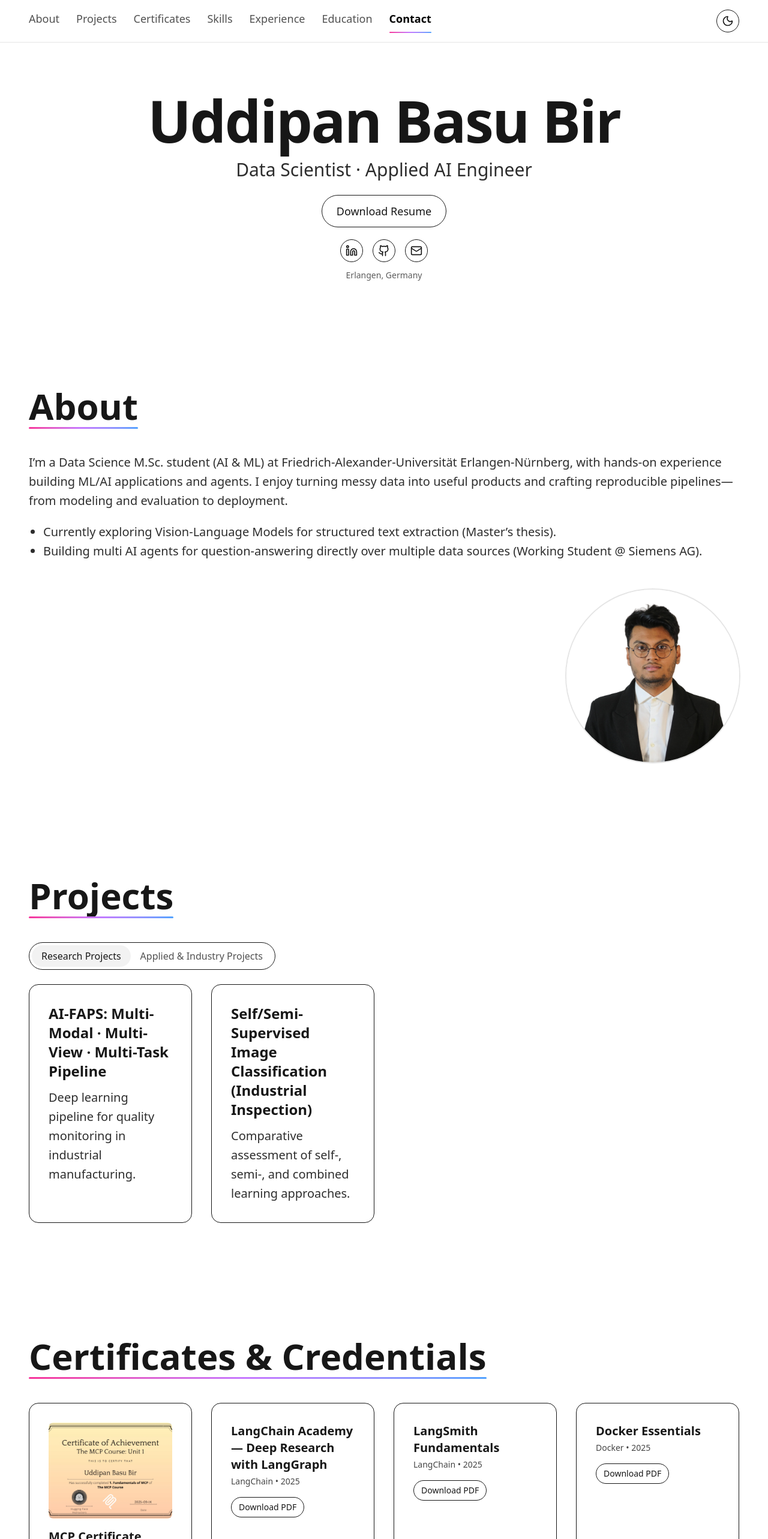
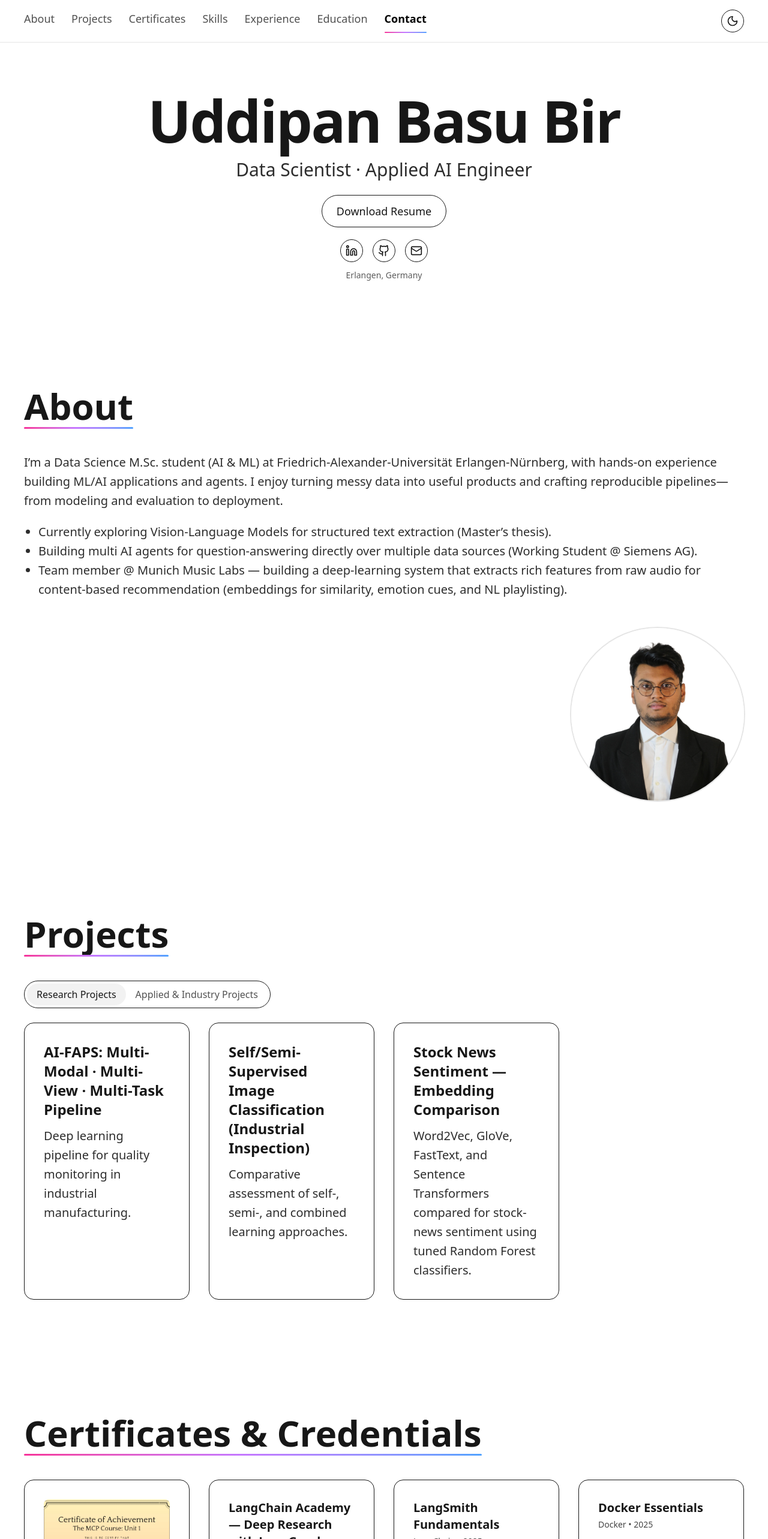
Before and after one commit to uddipan77/portfolio_Uddipan, a Next.js app in the folder site/: page / in a window 1280 px wide. Shown: the top 2566 px of the page at 60% size. Built offline with nearby package versions, Linux system fonts and the light colour scheme.

Commit message:
updating the UI

```diff
--- a/site/app/page.tsx
+++ b/site/app/page.tsx
@@ -7,8 +7,16 @@ import { useEffect, useMemo, useRef, useState } from "react";
 import { motion } from "framer-motion";
 import { Github, Linkedin, Mail, Moon, Sun } from "lucide-react";
 
-// 🔹 Include "certificates" in the nav order
-const SECTION_IDS = ["about", "projects", "certificates", "skills", "experience", "education", "contact"] as const;
+// 🔹 Include "certificates" in the nav order so scroll-spy highlights it
+const SECTION_IDS = [
+  "about",
+  "projects",
+  "certificates",
+  "skills",
+  "experience",
+  "education",
+  "contact",
+] as const;
 type SectionId = (typeof SECTION_IDS)[number];
 
 const FORMSPREE_ENDPOINT = "https://formspree.io/f/xyzdbayk";
@@ -22,22 +30,19 @@ type Cert = {
   title: string;
   issuer?: string;
   year?: string;
-  file?: string;    // optional PDF path in /public
-  image?: string;   // optional preview image path in /public
-  verify?: string;  // optional verification URL
+  file?: string; // optional PDF path in /public
+  image?: string; // optional preview image path in /public
+  verify?: string; // optional verification URL
 };
 
 // PDFs live in /public/assets/certificates ; images in /public/images/certificates
 const CERTS: Cert[] = [
-  // 👇 This one uses only an IMAGE (its own tile)
   {
     title: "MCP Certificate (Preview)",
     issuer: "Microsoft",
     year: "—",
     image: "/images/certificates/mcp.webp",
-    // file: undefined,
   },
-  // 👇 These use PDFs (and could also have an image if you add one later)
   {
     title: "LangChain Academy — Deep Research with LangGraph",
     issuer: "LangChain",
@@ -66,9 +71,19 @@ const PROJECTS = {
       link: "https://github.com/uddipan77/AI-FAPS-Multi-Modal-View-Task-Pipeline",
     },
     {
-      name: "Self/Semi-Supervised Image Classification (Industrial Inspection)",
+      name:
+        "Self/Semi-Supervised Image Classification (Industrial Inspection)",
       desc: "Comparative assessment of self-, semi-, and combined learning approaches.",
-      link: "https://github.com/uddipan77/ai-faps-self-semi-combined-dl-pipeline-industrial-inspection",
+      link:
+        "https://github.com/uddipan77/ai-faps-self-semi-combined-dl-pipeline-industrial-inspection",
+    },
+    // 🔹 New research project
+    {
+      name: "Stock News Sentiment — Embedding Comparison",
+      desc:
+        "Word2Vec, GloVe, FastText, and Sentence Transformers compared for stock-news sentiment using tuned Random Forest classifiers.",
+      link:
+        "https://github.com/uddipan77/stock-sentiment-embeddings-comparison",
     },
   ],
   applied: [
@@ -85,21 +100,48 @@ const PROJECTS = {
     {
       name: "Local LLM-based RAG System for Your Personal Documents",
       desc:
-        "Private, fully local RAG for Germany’s paperwork pain: convert docs to PDFs, OCR text, store embeddings in OpenSearch, and query with Ollama—secure and offline.",
-      link: "https://github.com/uddipan77/local_rag_talk_with_your_docs/tree/main",
+        "Private, fully local RAG: convert docs to PDF, OCR text, store embeddings in OpenSearch, query with Ollama—secure & offline.",
+      link:
+        "https://github.com/uddipan77/local_rag_talk_with_your_docs/tree/main",
     },
     {
       name: "Fullstack Customer Churn Prediction App",
       desc:
-        "FastAPI + React; batch & single predictions; multiple models (KNN, SVM, RF, LR, DT, AdaBoost).",
+        "FastAPI + React; batch & single predictions; choose KNN, SVM, RF, LR, DT, AdaBoost.",
       link: "https://github.com/uddipan77/fullstack_customer_churn",
+    },
+    // 🔹 New applied projects
+    {
+      name:
+        "Multi-Agent Customer Support — LangFlow, Groq, Astra DB, Streamlit",
+      desc:
+        "Manager agent routes to FAQ and Order agents. PDF/CSV knowledge via Astra DB vectors; Groq LLM for fast inference.",
+      link:
+        "https://github.com/uddipan77/Customer-Support-Multi-Agent-System-with-Langflow-and-Streamlit",
+    },
+    {
+      name: "REHAU Digital Twin — Time-Series Anomaly & Forecasting",
+      desc:
+        "Real-time pipelines for polymer extrusion (Hopper/Extruder/Heating Zone 1): anomaly detection, forecasting, and process optimization.",
+      link: "https://github.com/uddipan77/REHAU-Digital-Twin",
     },
   ],
 } as const;
 /* --------------------------------------------- */
 
-const Section = ({ id, title, children }: { id: SectionId; title: string; children: React.ReactNode }) => (
-  <section id={id} className="max-w-[1400px] mx-auto px-6 md:px-12 py-24 scroll-mt-24">
+const Section = ({
+  id,
+  title,
+  children,
+}: {
+  id: SectionId;
+  title: string;
+  children: React.ReactNode;
+}) => (
+  <section
+    id={id}
+    className="max-w-[1600px] mx-auto px-5 md:px-10 py-24 scroll-mt-24"
+  >
     <h2 className="relative inline-block text-5xl md:text-6xl font-semibold mb-12">
       {title}
       <span className="absolute left-0 -bottom-2 block h-[3px] w-full rounded-full bg-gradient-to-r from-pink-500 via-purple-400 to-blue-400" />
@@ -109,7 +151,9 @@ const Section = ({ id, title, children }: { id: SectionId; title: string; childr
 );
 
 const Chip = ({ children }: { children: React.ReactNode }) => (
-  <span className="inline-block rounded-full border px-3 py-1 text-sm">{children}</span>
+  <span className="inline-block rounded-full border px-3 py-1 text-sm">
+    {children}
+  </span>
 );
 
 /** Theme toggle — avoids hydration mismatch and persists preference */
@@ -119,9 +163,11 @@ function ThemeToggle() {
 
   useEffect(() => {
     setMounted(true);
-    const stored = (typeof window !== "undefined" && localStorage.getItem("theme")) as "light" | "dark" | null;
+    const stored = (typeof window !== "undefined" &&
+      localStorage.getItem("theme")) as "light" | "dark" | null;
     const prefersDark =
-      typeof window !== "undefined" && window.matchMedia?.("(prefers-color-scheme: dark)").matches;
+      typeof window !== "undefined" &&
+      window.matchMedia?.("(prefers-color-scheme: dark)").matches;
     const initial = stored ?? (prefersDark ? "dark" : "light");
     setTheme(initial);
     document.documentElement.classList.toggle("dark", initial === "dark");
@@ -144,7 +190,11 @@ function ThemeToggle() {
       suppressHydrationWarning
       title={mounted ? (theme === "dark" ? "Switch to light" : "Switch to dark") : "Toggle theme"}
     >
-      {mounted ? (theme === "dark" ? <Sun className="w-5 h-5" /> : <Moon className="w-5 h-5" />) : <span className="inline-block w-5 h-5" />}
+      {mounted ? (
+        theme === "dark" ? <Sun className="w-5 h-5" /> : <Moon className="w-5 h-5" />
+      ) : (
+        <span className="inline-block w-5 h-5" />
+      )}
     </button>
   );
 }
@@ -165,7 +215,9 @@ function ProjectsTabbed() {
             key={t.key}
             onClick={() => setTab(t.key)}
             className={`px-4 py-1.5 rounded-full text-sm md:text-base transition ${
-              tab === t.key ? "bg-black/5 dark:bg-white/10 font-medium" : "opacity-75 hover:opacity-100"
+              tab === t.key
+                ? "bg-black/5 dark:bg-white/10 font-medium"
+                : "opacity-75 hover:opacity-100"
             }`}
           >
             {t.label}
@@ -210,9 +262,10 @@ export default function Page() {
     };
 
     const onScroll = () => {
-      // ✅ use actual header height so the active link switches exactly when a section hits the top
+      // use actual header height so the active link switches exactly at section top
       const headerH =
-        (document.querySelector("header") as HTMLElement | null)?.getBoundingClientRect().height ?? 0;
+        (document.querySelector("header") as HTMLElement | null)?.getBoundingClientRect().height ??
+        0;
       const y = window.scrollY + headerH + 10; // small buffer
 
       const doc = document.documentElement;
@@ -291,7 +344,7 @@ export default function Page() {
   return (
     <main className="min-h-screen">
       <header className="sticky top-0 z-50 backdrop-blur bg-white/75 dark:bg-black/50 border-b border-black/10 dark:border-white/10">
-        <nav className="max-w-[1400px] mx-auto px-6 md:px-12 py-3 md:py-4 flex items-center gap-7 text-base md:text-lg">
+        <nav className="max-w-[1600px] mx-auto px-5 md:px-10 py-3 md:py-4 flex items-center gap-7 text-base md:text-lg">
           {navLinks.map(({ id, label }) => {
             const isActive = active === id;
             return (
@@ -314,7 +367,7 @@ export default function Page() {
       </header>
 
       {/* HERO */}
-      <section className="max-w-[1400px] mx-auto px-6 md:px-12 min-h-[55vh] md:min-h-[60vh] flex flex-col items-center justify-center text-center">
+      <section className="max-w-[1600px] mx-auto px-5 md:px-10 min-h-[55vh] md:min-h-[60vh] flex flex-col items-center justify-center text-center">
         <motion.h1
           initial={{ opacity: 0, y: 10 }}
           animate={{ opacity: 1, y: 0 }}
@@ -323,7 +376,9 @@ export default function Page() {
           Uddipan Basu Bir
         </motion.h1>
 
-        <p className="mt-4 text-2xl md:text-3xl opacity-90">Data Scientist · Applied AI Engineer</p>
+        <p className="mt-4 text-2xl md:text-3xl opacity-90">
+          Data Scientist · Applied AI Engineer
+        </p>
 
         <div className="mt-6 flex items-center justify-center gap-4">
           <a
@@ -366,13 +421,24 @@ export default function Page() {
         <div className="grid md:grid-cols-[1fr,360px] items-center gap-12">
           <div>
             <p className="opacity-90">
-              I’m a Data Science M.Sc. student (AI & ML) at Friedrich-Alexander-Universität Erlangen-Nürnberg, with
-              hands-on experience building ML/AI applications and agents. I enjoy turning messy data into useful products
-              and crafting reproducible pipelines—from modeling and evaluation to deployment.
+              I’m a Data Science M.Sc. student (AI & ML) at Friedrich-Alexander-Universität
+              Erlangen-Nürnberg, with hands-on experience building ML/AI applications and agents.
+              I enjoy turning messy data into useful products and crafting reproducible pipelines—from
+              modeling and evaluation to deployment.
             </p>
             <ul className="list-disc pl-6 opacity-90 mt-5">
-              <li>Currently exploring Vision-Language Models for structured text extraction (Master’s thesis).</li>
-              <li>Building multi AI agents for question-answering directly over multiple data sources (Working Student @ Siemens AG).</li>
+              <li>
+                Currently exploring Vision-Language Models for structured text extraction (Master’s thesis).
+              </li>
+              <li>
+                Building multi AI agents for question-answering directly over multiple data sources
+                (Working Student @ Siemens AG).
+              </li>
+              <li>
+                Team member @ Munich Music Labs — building a deep-learning system that extracts rich
+                features from raw audio for content-based recommendation (embeddings for similarity,
+                emotion cues, and NL playlisting).
+              </li>
             </ul>
           </div>
           <div className="flex justify-center md:justify-end">
@@ -398,10 +464,17 @@ export default function Page() {
       <Section id="certificates" title="Certificates & Credentials">
         <div className="grid md:grid-cols-2 lg:grid-cols-3 xl:grid-cols-4 gap-8">
           {CERTS.map((c) => (
-            <div key={c.title} className="rounded-2xl border p-7 md:p-8 hover:bg-black/5 dark:hover:bg-white/5">
-              {/* Optional top preview image */}
+            <div
+              key={c.title}
+              className="rounded-2xl border p-7 md:p-8 hover:bg-black/5 dark:hover:bg-white/5"
+            >
               {c.image && (
-                <a href={`${BASE}${c.image}`} target="_blank" rel="noopener noreferrer" className="block mb-4">
+                <a
+                  href={`${BASE}${c.image}`}
+                  target="_blank"
+                  rel="noopener noreferrer"
+                  className="block mb-4"
+                >
                   <Image
                     src={`${BASE}${c.image}`}
                     alt={c.title}
@@ -416,7 +489,9 @@ export default function Page() {
               <h3 className="text-lg md:text-xl font-semibold">{c.title}</h3>
               {(c.issuer || c.year) && (
                 <p className="opacity-80 text-sm mt-1">
-                  {c.issuer ?? ""}{c.issuer && c.year ? " • " : ""}{c.year ?? ""}
+                  {c.issuer ?? ""}
+                  {c.issuer && c.year ? " • " : ""}
+                  {c.year ?? ""}
                 </p>
               )}
 
@@ -463,7 +538,16 @@ export default function Page() {
           <div>
             <h4 className="font-medium mb-3 text-lg md:text-xl">Programming & Data</h4>
             <div className="flex flex-wrap gap-2">
-              {["Python", "SQL", "PySpark", "Airflow", "TypeScript", "Unix Shell Scripting", "Pydantic", "ONNX"].map((s) => (
+              {[
+                "Python",
+                "SQL",
+                "PySpark",
+                "Airflow",
+                "TypeScript",
+                "Unix Shell Scripting",
+                "Pydantic",
+                "ONNX",
+              ].map((s) => (
                 <Chip key={s}>{s}</Chip>
               ))}
             </div>
@@ -491,11 +575,20 @@ export default function Page() {
           <div>
             <h4 className="font-medium mb-3 text-lg md:text-xl">MLOps & Experimentation</h4>
             <div className="flex flex-wrap gap-2">
-              {["MLflow", "Weights & Biases", "TensorBoard", "Optuna", "ZenML", "Docker", "GitHub Actions"].map(
-                (s) => (
-                  <Chip key={s}>{s}</Chip>
-                )
-              )}
+              {[
+                "MLflow",
+                "Weights & Biases",
+                "TensorBoard",
+                "Optuna",
+                "ZenML",
+                "Docker",
+                "GitHub Actions",
+                "LangFlow",
+                "n8n",
+                "Comet (Opik)",
+              ].map((s) => (
+                <Chip key={s}>{s}</Chip>
+              ))}
             </div>
           </div>
           <div>
@@ -506,6 +599,7 @@ export default function Page() {
                 "Azure AI Foundry",
                 "Azure OpenAI",
                 "Azure Blob Storage",
+                "AWS SageMaker",
                 "HPC",
                 "Power BI",
                 "Power Automate",
@@ -529,6 +623,15 @@ export default function Page() {
               bullets: [
                 "Developing AI agents for question-answering over multiple data sources and integrate in MS Teams.",
                 "Azure ML, Azure OpenAI, LangChain, PyTorch, Azure AI Search, Postman Collection.",
+              ],
+            },
+            // 🔹 New card directly under Siemens
+            {
+              role: "Member — Munich Music Labs",
+              org: "Munich Music Labs, Munich, Germany",
+              time: "Nov 2025 — Present",
+              bullets: [
+                "Deep-learning system to extract rich features directly from raw audio for content-based music recommendation (embeddings for similarity, emotion cues, NL playlisting).",
               ],
             },
             {
@@ -570,13 +673,21 @@ export default function Page() {
       <Section id="education" title="Education">
         <div className="space-y-8">
           <div className="rounded-2xl border p-7 md:p-8">
-            <h3 className="text-xl md:text-2xl font-semibold">M.Sc. in Data Science (AI & ML)</h3>
-            <p className="opacity-90">Friedrich-Alexander-Universität Erlangen-Nürnberg — Erlangen, Germany</p>
+            <h3 className="text-xl md:text-2xl font-semibold">
+              M.Sc. in Data Science (AI & ML)
+            </h3>
+            <p className="opacity-90">
+              Friedrich-Alexander-Universität Erlangen-Nürnberg — Erlangen, Germany
+            </p>
             <p className="opacity-75">2022 — Present</p>
           </div>
           <div className="rounded-2xl border p-7 md:p-8">
-            <h3 className="text-xl md:text-2xl font-semibold">B.Tech. in Computer Science & Engineering</h3>
-            <p className="opacity-90">Maulana Abul Kalam Azad University of Technology — Kolkata, India</p>
+            <h3 className="text-xl md:text-2xl font-semibold">
+              B.Tech. in Computer Science & Engineering
+            </h3>
+            <p className="opacity-90">
+              Maulana Abul Kalam Azad University of Technology — Kolkata, India
+            </p>
             <p className="opacity-75">2014 — 2018</p>
           </div>
         </div>
@@ -626,8 +737,8 @@ export default function Page() {
         </form>
 
         <p className="opacity-70 text-sm mt-8">
-          © {new Date().getFullYear()} Uddipan. Built with Next.js, Tailwind CSS, Framer Motion, and hosted on GitHub
-          Pages.
+          © {new Date().getFullYear()} Uddipan. Built with Next.js, Tailwind CSS, Framer Motion, and
+          hosted on GitHub Pages.
         </p>
       </Section>
 
```
